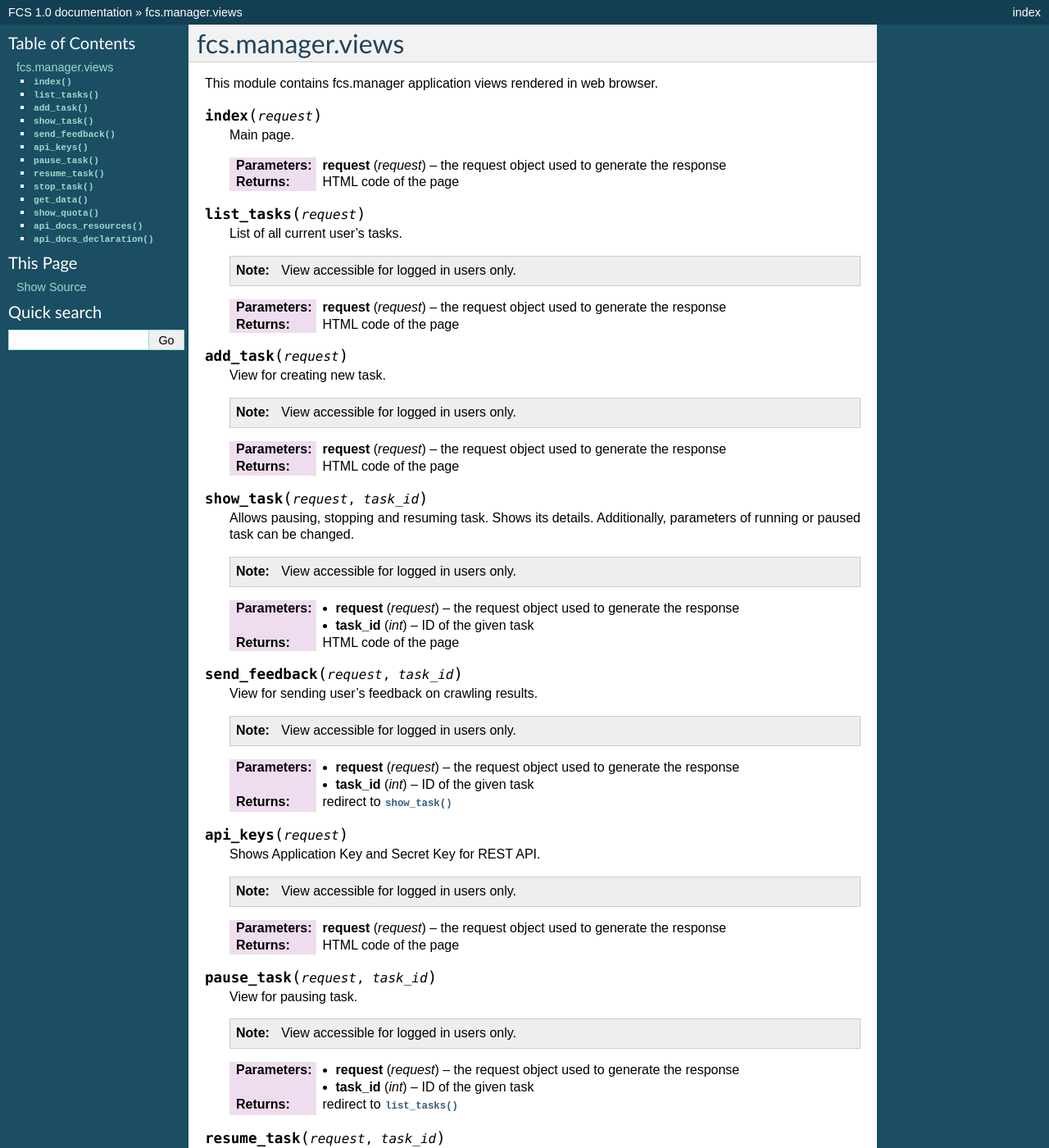
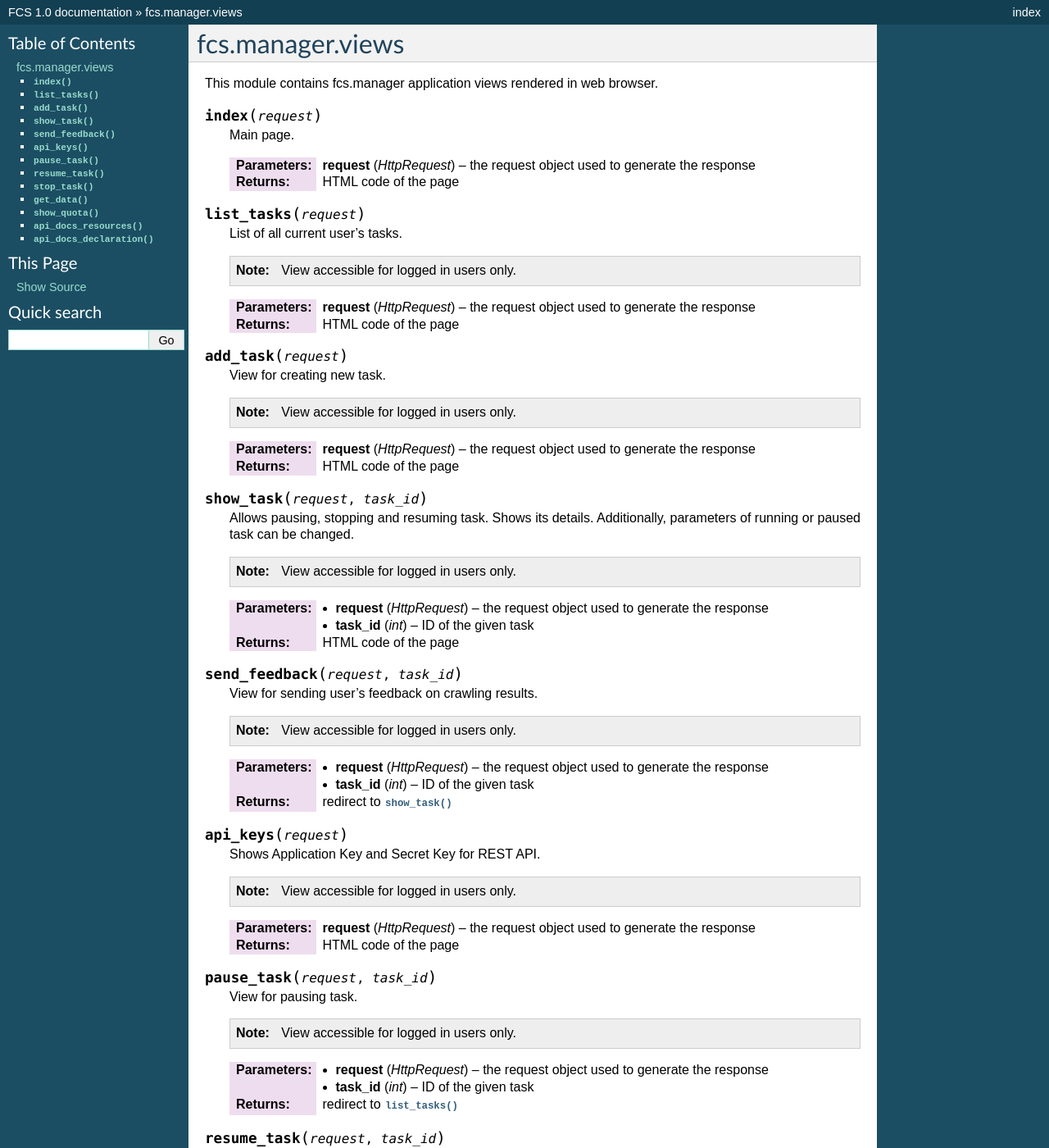
Before and after one commit to agh-glk/fcs, a Sphinx documentation site: the page built from docs/source/manager/views.rst, in a window 1280 px wide and 1400 px high. Shown: the whole window at 82% size. Built offline with Sphinx 7.4.7, drawn with Linux system fonts in a browser that asks for light colours; formulas are drawn with MathJax 3; some of the changed text lies outside the part shown.

Commit message:
[NT] Edit

```diff
--- a/docs/source/manager/views.rst
+++ b/docs/source/manager/views.rst
@@ -7,7 +7,7 @@ This module contains fcs.manager application views rendered in web browser.
 
    Main page.
 
-   :param request request: the request object used to generate the response
+   :param HttpRequest request: the request object used to generate the response
    :return: HTML code of the page
 
 
@@ -17,7 +17,7 @@ This module contains fcs.manager application views rendered in web browser.
 
    .. note:: View accessible for logged in users only.
 
-   :param request request: the request object used to generate the response
+   :param HttpRequest request: the request object used to generate the response
    :return: HTML code of the page
 
 
@@ -27,7 +27,7 @@ This module contains fcs.manager application views rendered in web browser.
 
    .. note:: View accessible for logged in users only.
 
-   :param request request: the request object used to generate the response
+   :param HttpRequest request: the request object used to generate the response
    :return: HTML code of the page
 
 
@@ -37,7 +37,7 @@ This module contains fcs.manager application views rendered in web browser.
 
    .. note:: View accessible for logged in users only.
 
-   :param request request: the request object used to generate the response
+   :param HttpRequest request: the request object used to generate the response
    :param int task_id: ID of the given task
    :return: HTML code of the page
 
@@ -48,7 +48,7 @@ This module contains fcs.manager application views rendered in web browser.
 
    .. note:: View accessible for logged in users only.
 
-   :param request request: the request object used to generate the response
+   :param HttpRequest request: the request object used to generate the response
    :param int task_id: ID of the given task
    :return: redirect to :py:func:`show_task`
 
@@ -59,7 +59,7 @@ This module contains fcs.manager application views rendered in web browser.
 
    .. note:: View accessible for logged in users only.
 
-   :param request request: the request object used to generate the response
+   :param HttpRequest request: the request object used to generate the response
    :return: HTML code of the page
 
 
@@ -69,7 +69,7 @@ This module contains fcs.manager application views rendered in web browser.
 
    .. note:: View accessible for logged in users only.
 
-   :param request request: the request object used to generate the response
+   :param HttpRequest request: the request object used to generate the response
    :param int task_id: ID of the given task
    :return: redirect to :py:func:`list_tasks`
 
@@ -80,7 +80,7 @@ This module contains fcs.manager application views rendered in web browser.
 
    .. note:: View accessible for logged in users only.
 
-   :param request request: the request object used to generate the response
+   :param HttpRequest request: the request object used to generate the response
    :param int task_id: ID of the given task
    :return: redirect to :py:func:`list_tasks`
 
@@ -91,7 +91,7 @@ This module contains fcs.manager application views rendered in web browser.
 
    .. note:: View accessible for logged in users only.
 
-   :param request request: the request object used to generate the response
+   :param HttpRequest request: the request object used to generate the response
    :param int task_id: ID of the given task
    :return: redirect to :py:func:`list_tasks`
 
@@ -102,7 +102,7 @@ This module contains fcs.manager application views rendered in web browser.
 
    .. note:: View accessible for logged in users only.
 
-   :param request request: the request object used to generate the response
+   :param HttpRequest request: the request object used to generate the response
    :param int task_id: ID of the given task related to data to be downloaded
    :param int size: size of data to be downloaded
    :return: response with data or information about absence of an appropriate task server
@@ -114,7 +114,7 @@ This module contains fcs.manager application views rendered in web browser.
 
    .. note:: View accessible for logged in users only.
 
-   :param request request: the request object used to generate the response
+   :param HttpRequest request: the request object used to generate the response
    :return: HTML code of the page
 
 
@@ -122,7 +122,7 @@ This module contains fcs.manager application views rendered in web browser.
 
    Swagger view generating REST API documentation.
 
-   :param request request: the request object used to generate the response
+   :param HttpRequest request: the request object used to generate the response
    :return: HTML code of the page and an HttpResponse object with rendered text
 
 
@@ -130,6 +130,6 @@ This module contains fcs.manager application views rendered in web browser.
 
    Swagger view generating REST API documentation located at the given path.
 
-   :param request request: the request object used to generate the response
+   :param HttpRequest request: the request object used to generate the response
    :param string path: path of documentation
    :return: HTML code of the page and an HttpResponse object with rendered text
```
